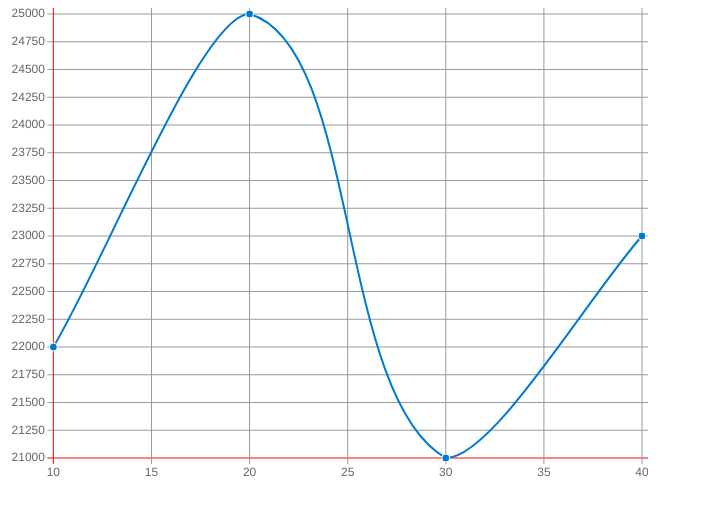
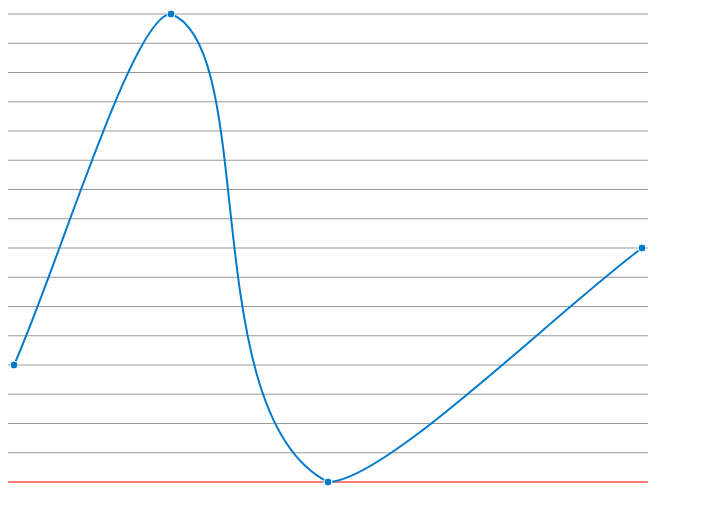
Before and after one commit to dima117/Chart.Scatter, a plain HTML site: page test.html in a window 1280 px wide. Shown: the whole page, without its empty margins (0-703 px from the left). Drawn offline with Linux system fonts and the light colour scheme.

Commit message:
- fix paddings

```diff
--- a/Chart.Scatter.js
+++ b/Chart.Scatter.js
@@ -300,22 +300,27 @@
 
 		fit: function () {
 
-			// vertical labels & padding
+			// labels & padding
 			this.calculateYscaleRange();
+			this.calculateXscaleRange();
 			this.generateYLabels();
-
-			this.xPadding = this.display && this.showLabels
-				? helpers.longestText(this.chart.ctx, this.font, this.yLabels) + this.padding * 2 : this.padding;
-
-			// horisontal labels & padding
-			this.calculateXscaleRange();
 			this.generateXLabels();
 
+			var xLabelMaxWidth = helpers.longestText(this.chart.ctx, this.font, this.xLabels);
+			var yLabelMaxWidth = helpers.longestText(this.chart.ctx, this.font, this.yLabels);
+
 			var xStepWidth = Math.floor((this.chart.width - this.xPadding) / this.xScaleRange.steps);
-			var xLabelMaxWidth = helpers.longestText(this.chart.ctx, this.font, this.xLabels);
 			var xLabelHeight = this.fontSize * 1.5;
 
 			this.xLabelRotation = xLabelMaxWidth > xStepWidth;
+
+			this.xPadding = this.display && this.showLabels
+				? yLabelMaxWidth + this.padding * 2
+				: this.padding;
+
+			this.xPaddingRight = this.display && this.showLabels && !this.xLabelRotation
+				? xLabelMaxWidth / 2
+				: this.padding;
 
 			this.yPadding = this.display && this.showLabels
 				? (this.xLabelRotation ? xLabelMaxWidth : xLabelHeight) + this.padding * 2
@@ -356,7 +361,7 @@
 
 		calculateX: function (x) {
 
-			return this.xPadding + ((x - this.xScaleRange.min) * (this.chart.width - this.xPadding - this.padding) / (this.xScaleRange.max - this.xScaleRange.min));
+			return this.xPadding + ((x - this.xScaleRange.min) * (this.chart.width - this.xPadding - this.xPaddingRight) / (this.xScaleRange.max - this.xScaleRange.min));
 		},
 		calculateY: function (y, ease) {
 
@@ -493,7 +498,7 @@
 			var maxSteps = drawingSize / (fontSize * 3.3);
 
 			var valueRange = +valueMax - valueMin,
-				offset = 0,// new Date(+valueMin).getTimezoneOffset() * 60000,
+				offset = 0,
 				min = +valueMin + offset,
 				max = +valueMax + offset;
 
@@ -535,7 +540,7 @@
 
 			var graphMin = this.xScaleRange.min,
 				stepValue = this.xScaleRange.stepValue,
-				labelsArray = new Array(this.xScaleRange.steps);
+				labelsArray = new Array(this.xScaleRange.steps + 1);
 
 			helpers.each(labelsArray, function (val, index) {
 
@@ -547,7 +552,6 @@
 			this.xLabels = labelsArray;
 		}
 	});
-
 
 	chartjs.Type.extend({
 		name: "Scatter",
--- a/test.html
+++ b/test.html
@@ -18,17 +18,19 @@
 					{ x: 10, y: 22000 },
 					{ x: 20, y: 25000 },
 					{ x: 30, y: 21000 },
-					{ x: 40, y: 23000 }
+					{ x: 50, y: 23000 }
 				]
 			}
 		], {
 			showScale: true,
-			scaleShowLabels: true,
+			scaleShowLabels: false,
 			scaleShowHorizontalLines: true,
-			scaleShowVerticalLines: true,
+			scaleShowVerticalLines: false,
 			scaleLineWidth: 1,
 			scaleLineColor: "red",
 			scaleGridLineColor: "#999",
+			scaleLabel: "<%=value%>°C",
+			scaleArgLabel: "<%=value%>mmm",
 			scaleGridLineWidth: 1
 		});
 	</script>
```
Also changed, not shown: Chart.Scatter.min.js, 2 other files.
